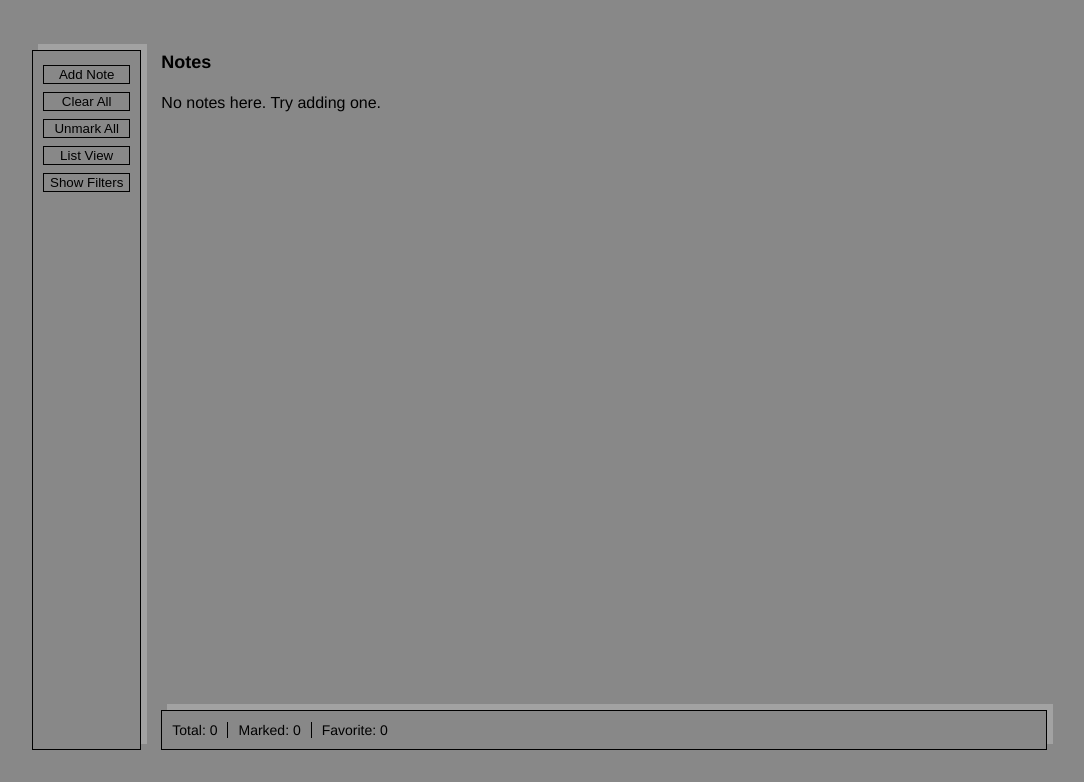
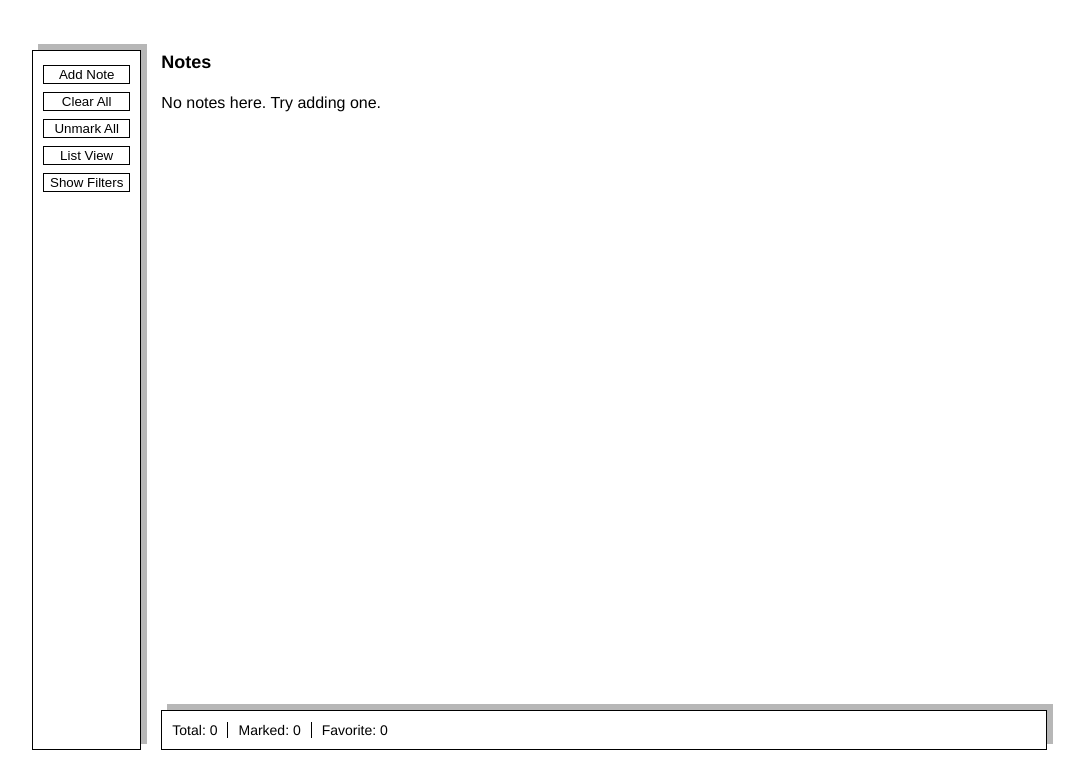
Before and after one commit to alex-y-kuznetsov/note, a Vue app: page / in a window 1280 px wide. Shown: the top 782 px of the page, without its empty margins (96-1180 px from the left). Built offline with nearby package versions, Linux system fonts and the light colour scheme.

Commit message:
color scheme

```diff
--- a/src/assets/styles/variables.less
+++ b/src/assets/styles/variables.less
@@ -1,10 +1,10 @@
 // Colors
 @main_color: #000000;
-@secondary_color: #4b4848;
-@active_color: #c49600;
+@secondary_color: #c6c6c6;
+@active_color: #ffcf33;
 @danger_color: #c40000;
-@background_color: #888888;
-@shadow_color: #a2a2a2;
+@background_color: #ffffff;
+@shadow_color: #b7b7b7;
 
 // Width
 @mobile_width: 1000px;
```
